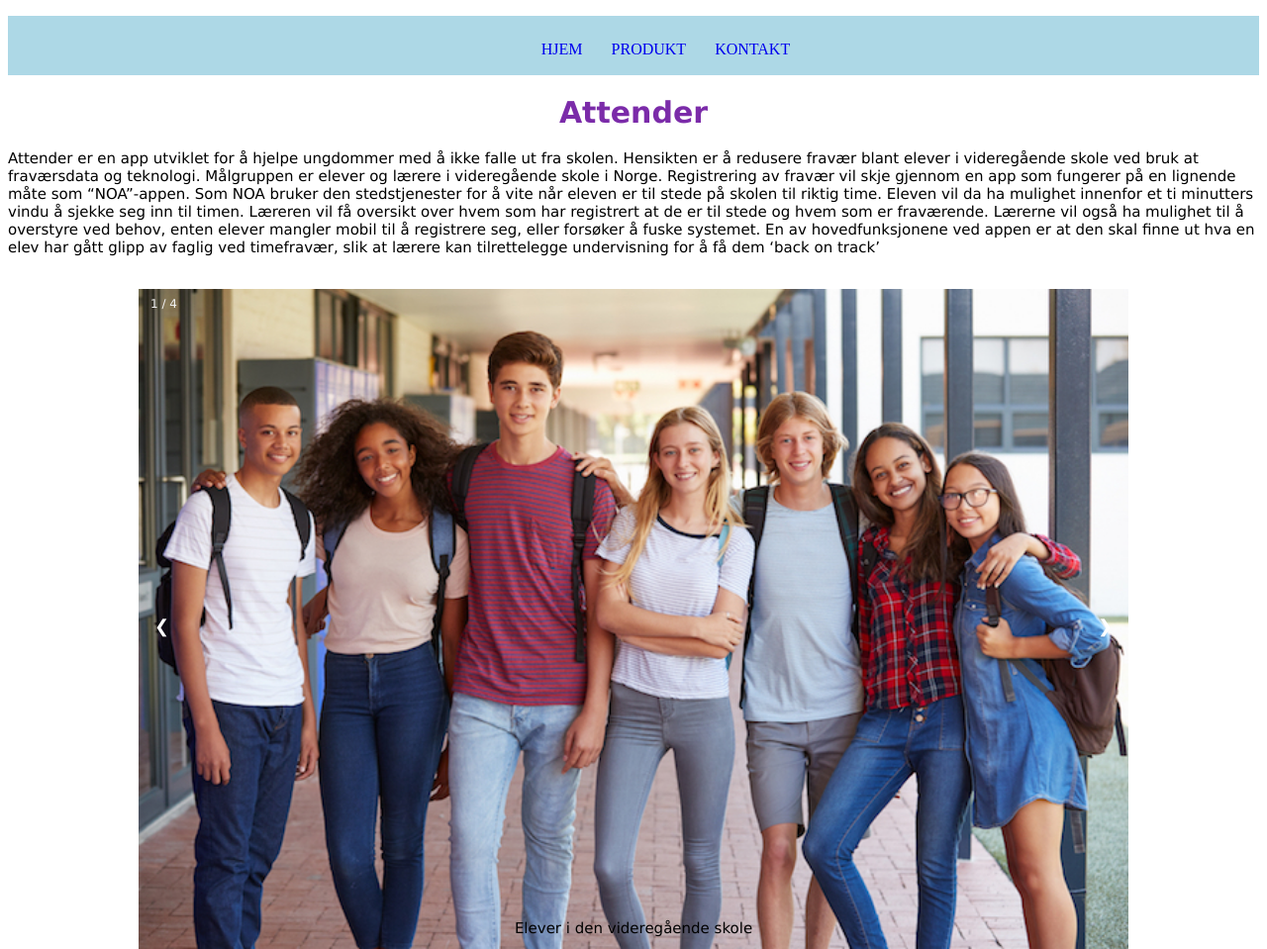
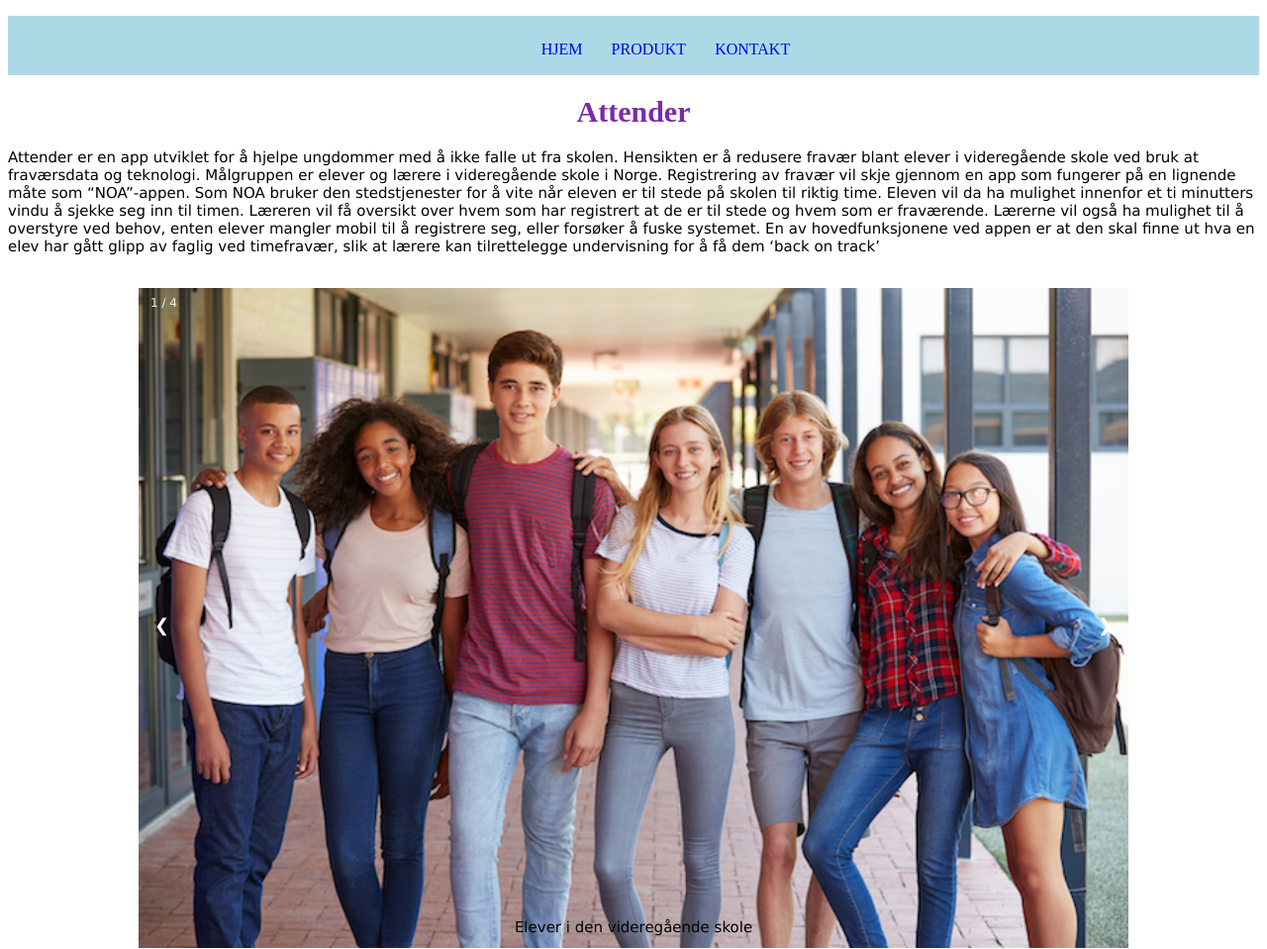
Before and after one commit to maiachbjonness/oblig1, a plain HTML site: page produkt.html in a window 1280 px wide. Shown: the top 959 px of the page at 99% size. Drawn offline with Linux system fonts and the light colour scheme.

Commit message:
CSS
Endring CSS

```diff
--- a/style.css
+++ b/style.css
@@ -44,6 +44,7 @@ body {
 
   h1{
     color: rgb(123, 43, 169);
+    font-family: Work sans-serif;
   }
 
   #product, h1 {
```
